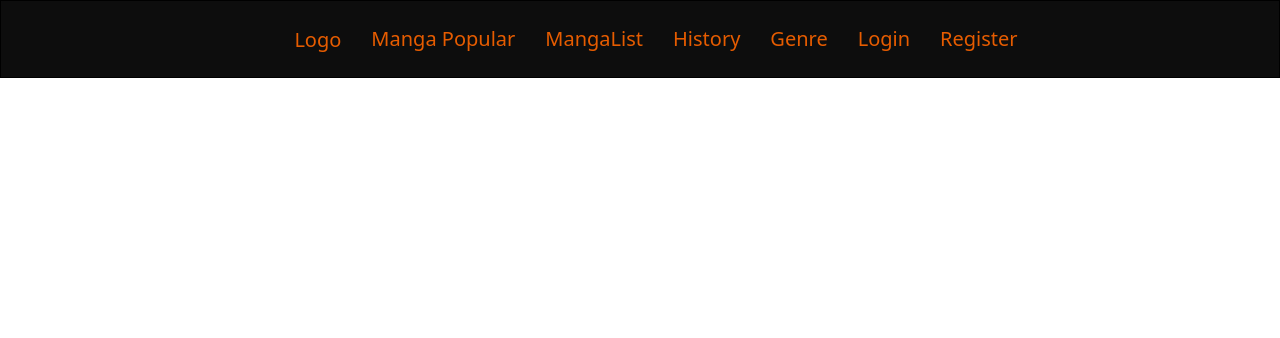
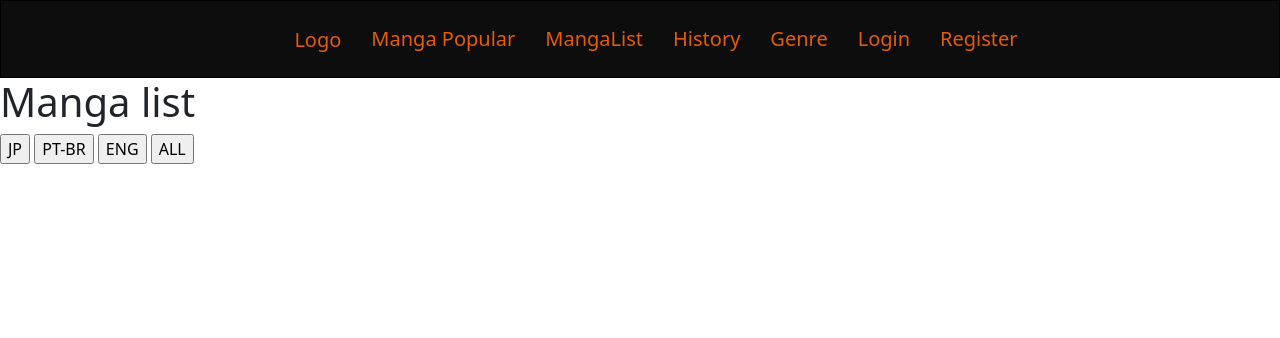
Before and after one commit to Renildo15/MangaCats, a Django app: page /manga/manga_list/ in a window 1280 px wide. Shown: the top 338 px of the page. Run offline with Django 4.2, Linux system fonts and the light colour scheme; data that the repository does not hold is empty; some libraries are stand-ins or nearby versions.

Commit message:
refactor: filtro por idioma #27

```diff
--- a/core/home_app/templates/pages/home.html
+++ b/core/home_app/templates/pages/home.html
@@ -18,6 +18,7 @@
           <input type="submit" name="JP" value="JP">
           <input type="submit" name="PT-BR" value="PT-BR">
           <input type="submit" name="ENG" value="ENG">
+          <input type="submit" name="ALL" value="ALL">
         </form>
       </div>
     </div>
--- a/core/home_app/views.py
+++ b/core/home_app/views.py
@@ -7,6 +7,10 @@ def manga_popular(request):
     laguage_pt = request.GET.get('PT-BR')
     laguage_jp = request.GET.get('JP')
     laguage_eng = request.GET.get('ENG')
+    laguage_all = request.GET.get('ALL')
+    manga_popular = Manga.objects.all().order_by('-views_manga')
+    id_manga= manga_popular.values_list('id_manga', flat=True)
+    _last = manga_id(id_manga)
 
     if laguage_eng:
         manga_popular = Manga.objects.filter(language=laguage_eng).order_by('-views_manga')
@@ -20,8 +24,8 @@ def manga_popular(request):
         manga_popular = Manga.objects.filter(language=laguage_jp).order_by('-views_manga')
         id_manga= manga_popular.values_list('id_manga', flat=True)
         _last = manga_id(id_manga)
-    else:
-        manga_popular = Manga.objects.filter(language="JP").order_by('-views_manga')
+    elif laguage_all:
+        manga_popular = Manga.objects.all().order_by('-views_manga')
         id_manga= manga_popular.values_list('id_manga', flat=True)
         _last = manga_id(id_manga)
 
--- a/core/manga_app/templates/pages/manga/manga_list.html
+++ b/core/manga_app/templates/pages/manga/manga_list.html
@@ -8,7 +8,21 @@
             <button type="button" class="btn-close" data-bs-dismiss="alert" arial-label="close"></button>
         </div>
 {% endfor %}
+<div class="title">
+    <h1>Manga list</h1>
+    <div>
+      <div>
+        <form action="" method="get">
+          <input type="submit" name="JP" value="JP">
+          <input type="submit" name="PT-BR" value="PT-BR">
+          <input type="submit" name="ENG" value="ENG">
+          <input type="submit" name="ALL" value="ALL">
+        </form>
+      </div>
+    </div>
+</div>
 {% for manga in mangas %}
+   <div>
     <ul>
         <li>{{manga.name_manga}}</li>
         <li>{{manga.num_chapter}}</li>
@@ -19,7 +33,13 @@
         </li>
         <li>{{manga.date_created}}</li>
         <li>{{manga.updated_at}}</li>
+        {% for l in last %}
+            {% if manga.id_manga == l.manga.id_manga%}
+                 <li>{{l}} - {{l.updated_at}}</li>
+             {% endif %}
+        {% endfor %}
     </ul>
+   </div>
 
 {% endfor %}
 {% endblock content %}
--- a/core/manga_app/templates/pages/manga/manga_view.html
+++ b/core/manga_app/templates/pages/manga/manga_view.html
@@ -10,7 +10,7 @@
         <li>{{manga.name_in_english}}</li>
         <li>{{manga.num_chapter}}</li>
         <li>
-            <img src="{{manga.cover.url}}" >
+            <img src="{{manga.cover.url}}" width="320" height="454">
         </li>
         <li>{{manga.author}}</li>
         <li>{{manga.status}}</li>
--- a/core/manga_app/views.py
+++ b/core/manga_app/views.py
@@ -15,10 +15,35 @@ from home_app.views import  manga_id
 # Create your views here.
 
 def manga_list(request):
-    manga = Manga.objects.all()
+    laguage_pt = request.GET.get('PT-BR')
+    laguage_jp = request.GET.get('JP')
+    laguage_eng = request.GET.get('ENG')
+    laguage_all = request.GET.get('ALL')
+
+    manga = Manga.objects.all().order_by('-views_manga')
+    id_manga= manga.values_list('id_manga', flat=True)
+    _last = manga_id(id_manga)
+
+    if laguage_eng:
+        manga = Manga.objects.filter(language=laguage_eng).order_by('-views_manga')
+        id_manga= manga.values_list('id_manga', flat=True)
+        _last = manga_id(id_manga)
+    elif laguage_pt:
+        manga = Manga.objects.filter(language=laguage_pt).order_by('-views_manga')
+        id_manga= manga.values_list('id_manga', flat=True)
+        _last = manga_id(id_manga)
+    elif laguage_jp:
+        manga = Manga.objects.filter(language=laguage_jp).order_by('-views_manga')
+        id_manga= manga.values_list('id_manga', flat=True)
+        _last = manga_id(id_manga)
+    elif laguage_all:
+        manga = Manga.objects.all().order_by('-views_manga')
+        id_manga= manga.values_list('id_manga', flat=True)
+        _last = manga_id(id_manga)
 
     context = {
-        "mangas": manga,
+        "mangas":manga,
+        "last":_last
     }
     return render(request,"pages/manga/manga_list.html", context)
 
```
